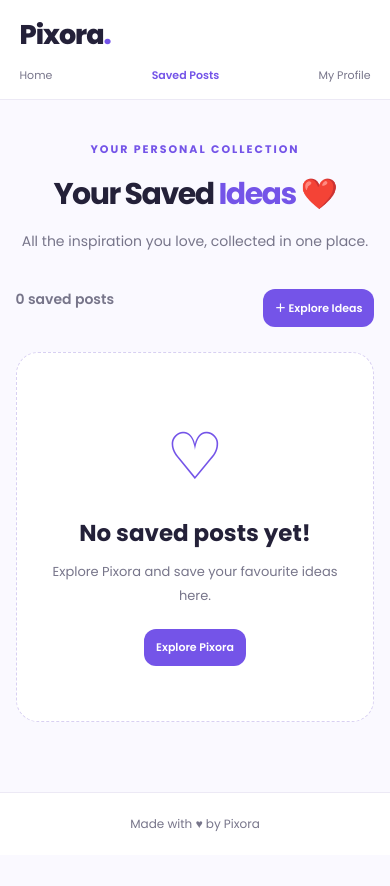
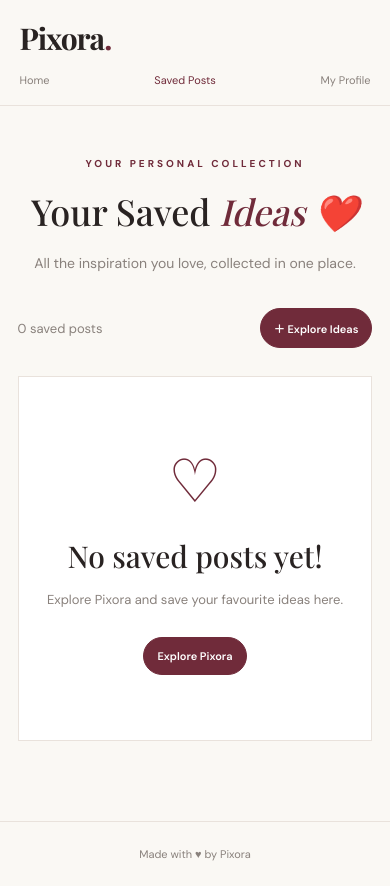
Before and after one commit to KondipudiDurgaBhavani/Pixora, a plain HTML site: page saved.html in a window 390 px wide. Before the commit the page ends 855 px from the top, so only its background shows below. Drawn offline with nearby package versions, Linux system fonts and the light colour scheme.

Commit message:
Update saved.css

```diff
--- a/saved.css
+++ b/saved.css
@@ -1,13 +1,13 @@
-@import url('https://fonts.googleapis.com/css2?family=Poppins:wght@400;500;600;700;800&display=swap');
+@import url('https://fonts.googleapis.com/css2?family=DM+Sans:wght@400;500;600;700&family=Playfair+Display:wght@400;500;600;700&display=swap');
 
 :root {
-    --primary: #7454e8;
-    --primary-light: #f0ecff;
-    --text: #242139;
-    --muted: #77758a;
-    --background: #faf9ff;
+    --cream: #faf8f4;
+    --wine: #702b3a;
+    --wine-dark: #54202c;
+    --text: #292322;
+    --muted: #89817c;
     --white: #ffffff;
-    --border: #ece9f5;
+    --border: #e9e2dc;
 }
 
 * {
@@ -17,88 +17,90 @@
 }
 
 body {
-    font-family: 'Poppins', sans-serif;
-    background: var(--background);
+    font-family: 'DM Sans', sans-serif;
+    background: var(--cream);
     color: var(--text);
     min-height: 100vh;
 }
 
 a {
+    color: inherit;
     text-decoration: none;
-    color: inherit;
 }
 
 .navbar {
-    min-height: 75px;
-    padding: 15px 7%;
-    background: var(--white);
+    min-height: 76px;
+    padding: 18px 7%;
     display: flex;
+    justify-content: space-between;
     align-items: center;
-    justify-content: space-between;
     gap: 20px;
+    background: var(--cream);
     border-bottom: 1px solid var(--border);
-    position: sticky;
-    top: 0;
-    z-index: 10;
 }
 
 .logo {
-    font-size: 27px;
-    font-weight: 800;
+    font-family: 'Playfair Display', serif;
+    font-size: 30px;
+    font-weight: 700;
     letter-spacing: -1px;
 }
 
 .logo span {
-    color: var(--primary);
+    color: var(--wine);
 }
 
 .navbar nav {
     display: flex;
+    gap: 28px;
     align-items: center;
-    gap: 25px;
 }
 
 .navbar nav a {
-    font-size: 14px;
+    font-size: 13px;
     color: var(--muted);
     transition: color 0.2s;
 }
 
 .navbar nav a:hover,
 .navbar nav a.active {
-    color: var(--primary);
-    font-weight: 600;
+    color: var(--wine);
 }
 
 .container {
-    width: min(1100px, 90%);
-    margin: 0 auto;
-    padding: 55px 0 70px;
+    width: min(1120px, 88%);
+    margin: auto;
+    padding: 65px 0 80px;
 }
 
 .page-heading {
     text-align: center;
-    margin-bottom: 35px;
+    margin-bottom: 48px;
 }
 
 .eyebrow {
-    color: var(--primary);
-    font-size: 11px;
+    color: var(--wine);
+    font-size: 10px;
     font-weight: 700;
-    letter-spacing: 2px;
+    letter-spacing: 3px;
 }
 
 .page-heading h1 {
-    font-size: clamp(30px, 5vw, 44px);
-    margin: 12px 0;
-    letter-spacing: -1.5px;
+    font-family: 'Playfair Display', serif;
+    font-size: clamp(36px, 5vw, 57px);
+    line-height: 1.2;
+    font-weight: 500;
+    margin: 18px 0;
 }
 
 .page-heading h1 span {
-    color: var(--primary);
+    color: var(--wine);
+    font-style: italic;
 }
 
 .page-heading p {
+    max-width: 480px;
+    margin: auto;
     color: var(--muted);
     font-size: 14px;
     line-height: 1.8;
@@ -106,115 +108,114 @@ a {
 
 .saved-info {
     display: flex;
+    justify-content: space-between;
     align-items: center;
-    justify-content: space-between;
+    margin-bottom: 28px;
     gap: 15px;
-    margin-bottom: 25px;
 }
 
 #savedCount {
-    font-size: 14px;
+    font-size: 13px;
     color: var(--muted);
-    font-weight: 600;
 }
 
 .explore-btn {
     display: inline-flex;
     align-items: center;
     justify-content: center;
-    padding: 11px 19px;
-    border: none;
-    border-radius: 12px;
-    background: var(--primary);
+    padding: 13px 20px;
+    background: var(--wine);
     color: var(--white);
-    font-size: 13px;
+    border: 1px solid var(--wine);
+    border-radius: 30px;
+    font-size: 12px;
     font-weight: 600;
-    transition: transform 0.2s, background 0.2s;
+    transition: background 0.2s, transform 0.2s;
 }
 
 .explore-btn:hover {
-    background: #5e3dd0;
+    background: var(--wine-dark);
     transform: translateY(-2px);
 }
 
 .saved-grid {
     display: grid;
     grid-template-columns: repeat(3, minmax(0, 1fr));
-    gap: 25px;
+    gap: 28px;
 }
 
 .saved-card {
     overflow: hidden;
-    border-radius: 18px;
     background: var(--white);
     border: 1px solid var(--border);
-    box-shadow: 0 5px 20px rgba(55, 39, 100, 0.05);
+    border-radius: 5px;
     transition: transform 0.25s, box-shadow 0.25s;
 }
 
 .saved-card:hover {
-    transform: translateY(-5px);
-    box-shadow: 0 12px 28px rgba(55, 39, 100, 0.1);
+    transform: translateY(-4px);
+    box-shadow: 0 12px 30px rgba(65, 35, 30, 0.08);
 }
 
 .saved-card img {
+    display: block;
     width: 100%;
-    height: 220px;
+    height: 280px;
     object-fit: cover;
-    display: block;
-    background: var(--primary-light);
+    background: #eee8e1;
 }
 
 .saved-card-content {
-    padding: 18px;
-}
-
-.saved-card-content h2 {
-    font-size: 16px;
-    margin-bottom: 8px;
-}
-
-.saved-card-content p {
-    font-size: 13px;
-    color: var(--muted);
-    line-height: 1.7;
+    padding: 22px;
 }
 
 .saved-category {
     display: inline-block;
+    margin-bottom: 12px;
+    color: var(--wine);
+    font-size: 9px;
+    font-weight: 700;
+    letter-spacing: 2px;
+}
+
+.saved-card-content h2 {
+    font-family: 'Playfair Display', serif;
+    font-size: 21px;
+    font-weight: 500;
+    line-height: 1.4;
     margin-bottom: 10px;
-    font-size: 10px;
-    font-weight: 700;
-    letter-spacing: 1px;
-    color: var(--primary);
-    text-transform: uppercase;
+}
+
+.saved-card-content p {
+    color: var(--muted);
+    font-size: 12px;
+    line-height: 1.8;
 }
 
 .remove-btn {
     width: 100%;
-    margin-top: 15px;
-    padding: 10px;
-    background: var(--primary-light);
-    color: var(--primary);
-    border: none;
-    border-radius: 10px;
+    margin-top: 20px;
+    padding: 12px;
+    background: transparent;
+    color: var(--wine);
+    border: 1px solid var(--border);
+    border-radius: 3px;
     font-family: inherit;
     font-size: 12px;
-    font-weight: 600;
     cursor: pointer;
-    transition: background 0.2s;
+    transition: background 0.2s, color 0.2s;
 }
 
 .remove-btn:hover {
-    background: #e5ddff;
+    background: var(--wine);
+    color: var(--white);
 }
 
 .empty-state {
     text-align: center;
-    padding: 55px 20px;
-    border: 1px dashed #d8d0f2;
-    border-radius: 22px;
+    padding: 65px 20px;
     background: var(--white);
+    border: 1px solid var(--border);
 }
 
 .empty-state[hidden] {
@@ -222,47 +223,49 @@ a {
 }
 
 .empty-icon {
-    font-size: 65px;
-    color: var(--primary);
-    margin-bottom: 10px;
+    font-size: 60px;
+    color: var(--wine);
+    margin-bottom: 15px;
 }
 
 .empty-state h2 {
-    font-size: 23px;
-    margin-bottom: 10px;
+    font-family: 'Playfair Display', serif;
+    font-size: 30px;
+    font-weight: 500;
+    margin-bottom: 12px;
 }
 
 .empty-state p {
     color: var(--muted);
     font-size: 13px;
-    margin-bottom: 22px;
+    margin-bottom: 25px;
     line-height: 1.8;
 }
 
 footer {
+    padding: 25px;
     text-align: center;
-    padding: 22px;
+    border-top: 1px solid var(--border);
     color: var(--muted);
-    font-size: 12px;
-    border-top: 1px solid var(--border);
-    background: var(--white);
+    font-size: 11px;
 }
 
 @media (max-width: 800px) {
     .saved-grid {
         grid-template-columns: repeat(2, minmax(0, 1fr));
+        gap: 18px;
+    }
+
+    .saved-card img {
+        height: 230px;
     }
 
     .navbar {
-        padding: 15px 5%;
+        padding: 18px 5%;
     }
 
     .navbar nav {
-        gap: 13px;
-    }
-
-    .navbar nav a {
-        font-size: 12px;
+        gap: 16px;
     }
 }
 
@@ -270,7 +273,7 @@ footer {
     .navbar {
         align-items: flex-start;
         flex-direction: column;
-        gap: 12px;
+        gap: 15px;
     }
 
     .navbar nav {
@@ -284,25 +287,28 @@ footer {
     }
 
     .container {
-        width: 92%;
-        padding-top: 35px;
+        width: 91%;
+        padding-top: 45px;
+    }
+
+    .page-heading {
+        margin-bottom: 32px;
     }
 
     .saved-grid {
         grid-template-columns: 1fr;
-        gap: 18px;
     }
 
     .saved-card img {
-        height: 230px;
+        height: 270px;
     }
 
     .saved-info {
-        align-items: flex-start;
+        align-items: center;
     }
 
     .explore-btn {
-        padding: 10px 12px;
+        padding: 11px 13px;
         font-size: 11px;
     }
 }
```
